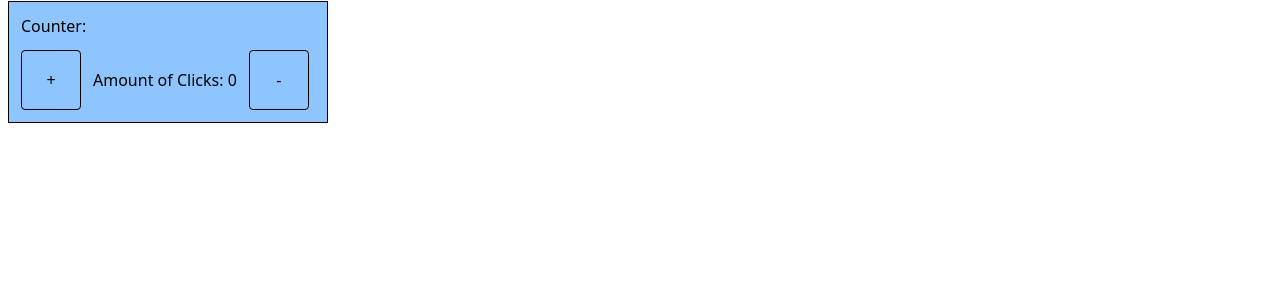
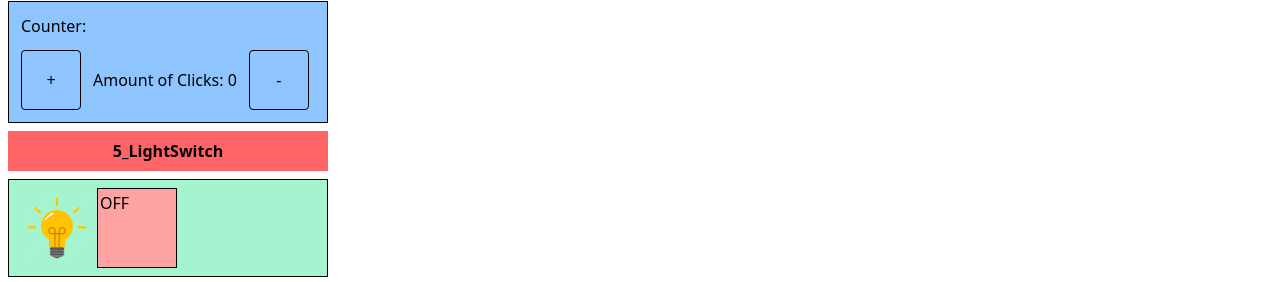
Before and after one commit to nihat08/4cWI, a React (Vite) app in the folder WebBasics/React/: page / in a window 1280 px wide. Shown: the part 1487-1769 px from the top of the page. Before the commit the page ends 1618 px from the top, so only its background shows below. Built offline with nearby package versions, Linux system fonts and the light colour scheme.

Commit message:
5_LightSwitch done

```diff
--- a/WebBasics/React/src/App.tsx
+++ b/WebBasics/React/src/App.tsx
@@ -5,6 +5,8 @@ import ImageCard from './components/2_Card';
 import Container from './components/3_Cards';
 import Cards from './components/3_Cards';
 import Counter from './components/4_Counter';
+import LightSwitch from './components/5_LightBulb';
+import LightBulb from './components/5_LightSwitch';
 
 
 
@@ -54,5 +56,12 @@ export default function App() {
   <div>
     <Counter title="Counter:"></Counter>
   </div>
+
+  <h2 className="bg-red-400 w-80 m-2 p-2 flex justify-center font-bold">5_LightSwitch</h2>
+  <div className="flex border w-80 m-2 p-2 bg-emerald-200">
+    <LightSwitch/>
+    <LightBulb/>
+
+  </div>
 </div>;
 }
--- /dev/null
+++ b/WebBasics/React/src/components/5_LightBulb.tsx
@@ -0,0 +1,13 @@
+import React from 'react'
+import image from "../assets/LightBulb.png";
+
+
+type Props = {}
+
+export default function LightBulb({}: Props) {
+  return (
+    <img src={image}
+    className="h-20 w-20"
+    />
+  )
+}
--- /dev/null
+++ b/WebBasics/React/src/components/5_LightSwitch.tsx
@@ -0,0 +1,14 @@
+import React, { useState } from 'react'
+
+type Props = {}
+
+export default function LightSwitch({}: Props) {
+    const [isClicked, setIsClicked] = useState(false);
+    let style = isClicked ? "bg-yellow-500" : "bg-red-300";
+  return (
+    <div onClick={() => setIsClicked(!isClicked)}
+    className={`p-0.5 w-20 h-20 cursor-pointer transition-colors border  ${style}`}>
+        {isClicked ? "ON" : "OFF"}
+    </div>
+  )
+}
```
Also changed, not shown: WebBasics/React/src/assets/LightBulb.png (added).
